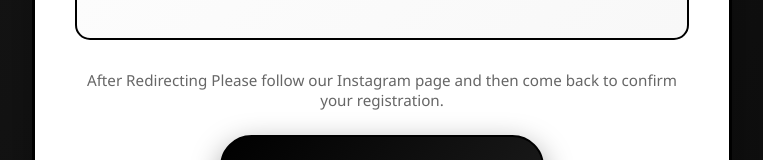
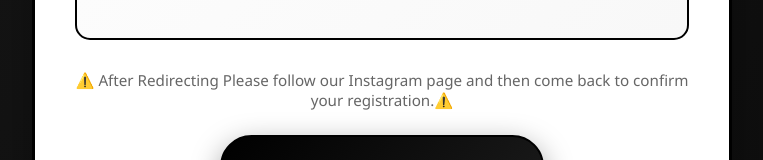
Before and after one commit to Tarun-Chowdary/cbwebsite, a plain HTML site: page index.html in a window 1280 px wide. Shown: the part 606-766 px from the top of the page, without its empty margins (258-1021 px from the left). Drawn offline with Linux system fonts and the light colour scheme.

Commit message:
Update index.html

```diff
--- a/index.html
+++ b/index.html
@@ -478,7 +478,7 @@
                     </div>
                 </div>
                 <p class="info-text">
-                    After Redirecting Please follow our Instagram page and then come back to confirm your registration.
+                    ⚠️ After Redirecting Please follow our Instagram page and then come back to confirm your registration.⚠️
                 </p>
 
                 <button class="generate-btn" onclick="redirectToInstagram()">
```
